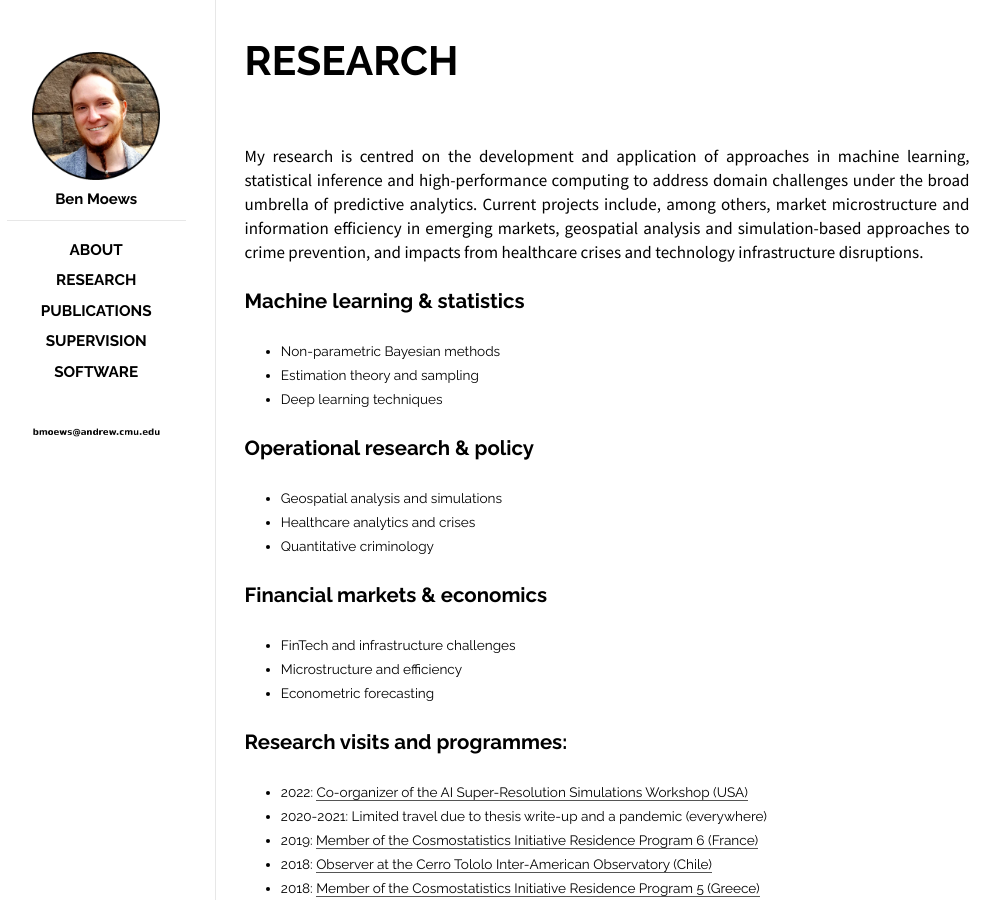
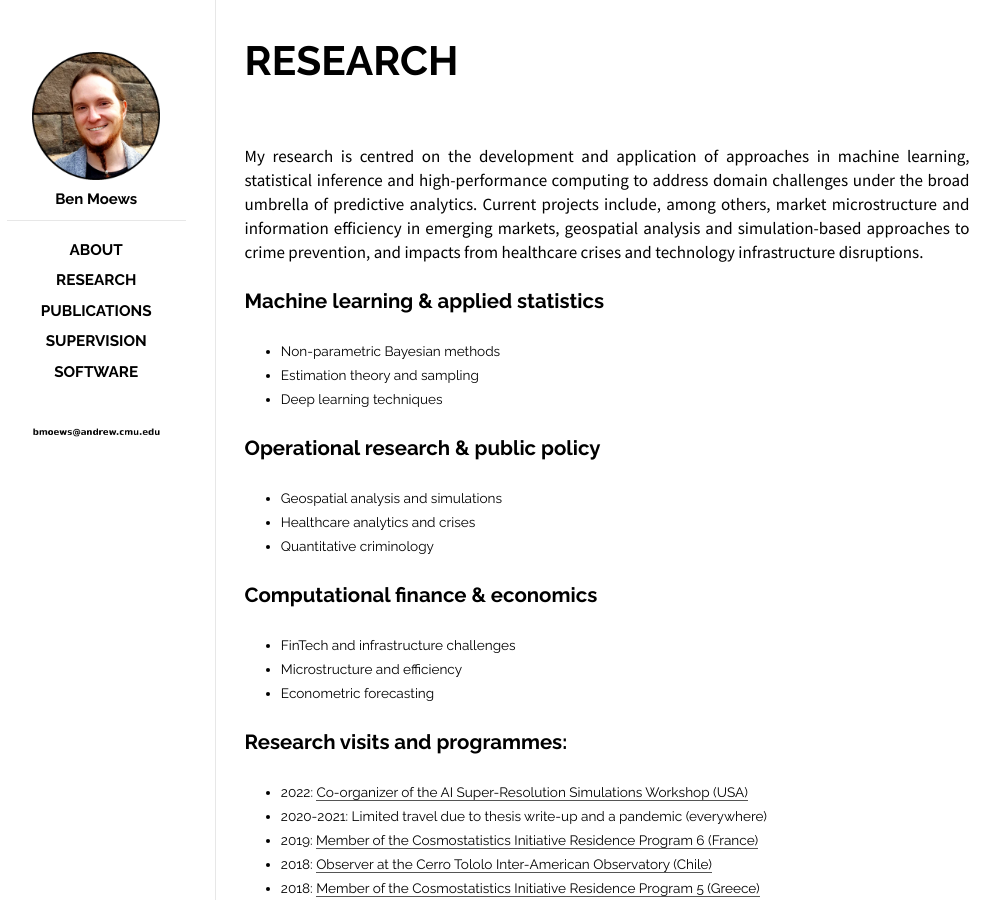
Before and after one commit to moews/moews.github.io, a Jekyll site: the page built from _posts/2017-03-26-research.md, in a window 1280 px wide. Shown: the whole page, without its empty margins (143-1143 px from the left). Built offline with Jekyll 4.4.1, drawn with Linux system fonts in a browser that asks for light colours.

Commit message:
Update 2017-03-26-research.md

```diff
--- a/_posts/2017-03-26-research.md
+++ b/_posts/2017-03-26-research.md
@@ -11,19 +11,19 @@ categories: posts
 
 My research is centred on the development and application of approaches in machine learning, statistical inference and high-performance computing to address domain challenges under the broad umbrella of predictive analytics. Current projects include, among others, market microstructure and information efficiency in emerging markets, geospatial analysis and simulation-based approaches to crime prevention, and impacts from healthcare crises and technology infrastructure disruptions.
 
-## Machine learning & statistics
+## Machine learning & applied statistics
 
 * Non-parametric Bayesian methods
 * Estimation theory and sampling
 * Deep learning techniques
 
-## Operational research & policy
+## Operational research & public policy
 
 * Geospatial analysis and simulations
 * Healthcare analytics and crises
 * Quantitative criminology
 
-## Financial markets & economics
+## Computational finance & economics
 
 * FinTech and infrastructure challenges
 * Microstructure and efficiency
```
